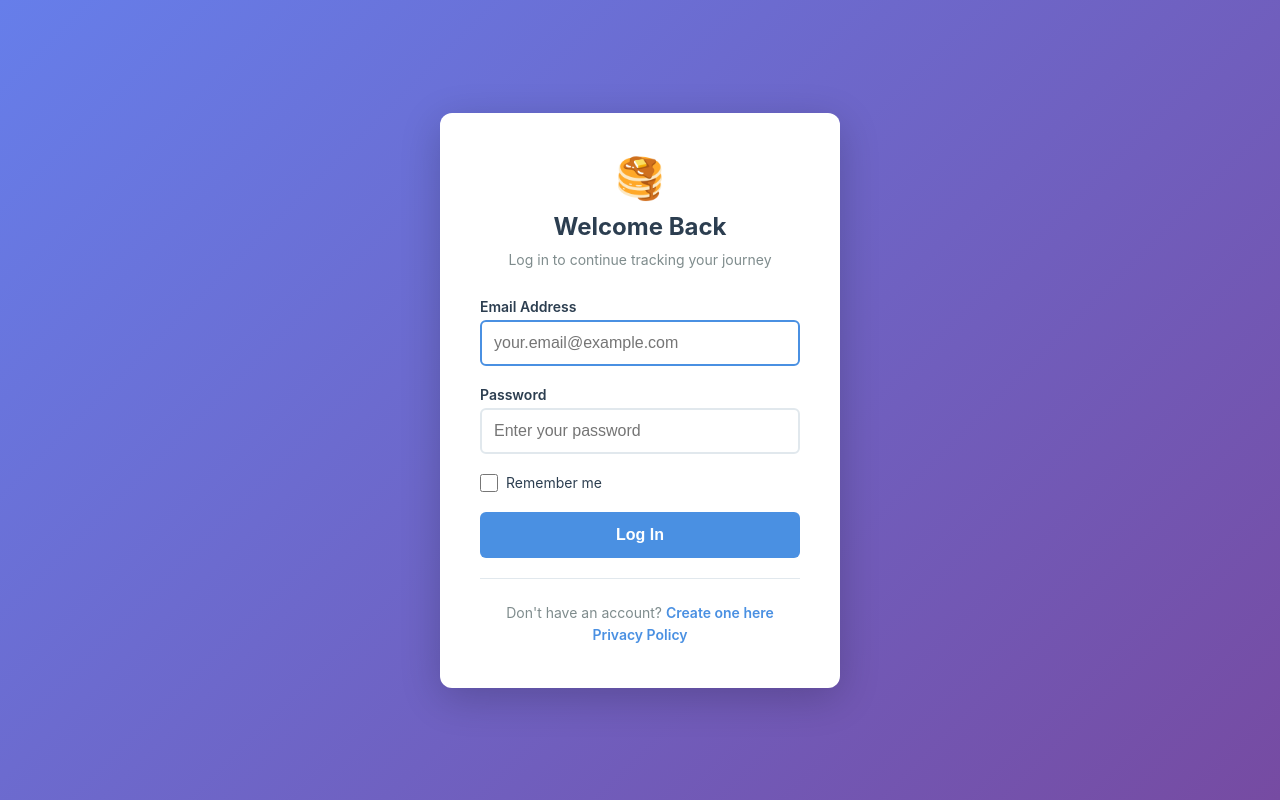
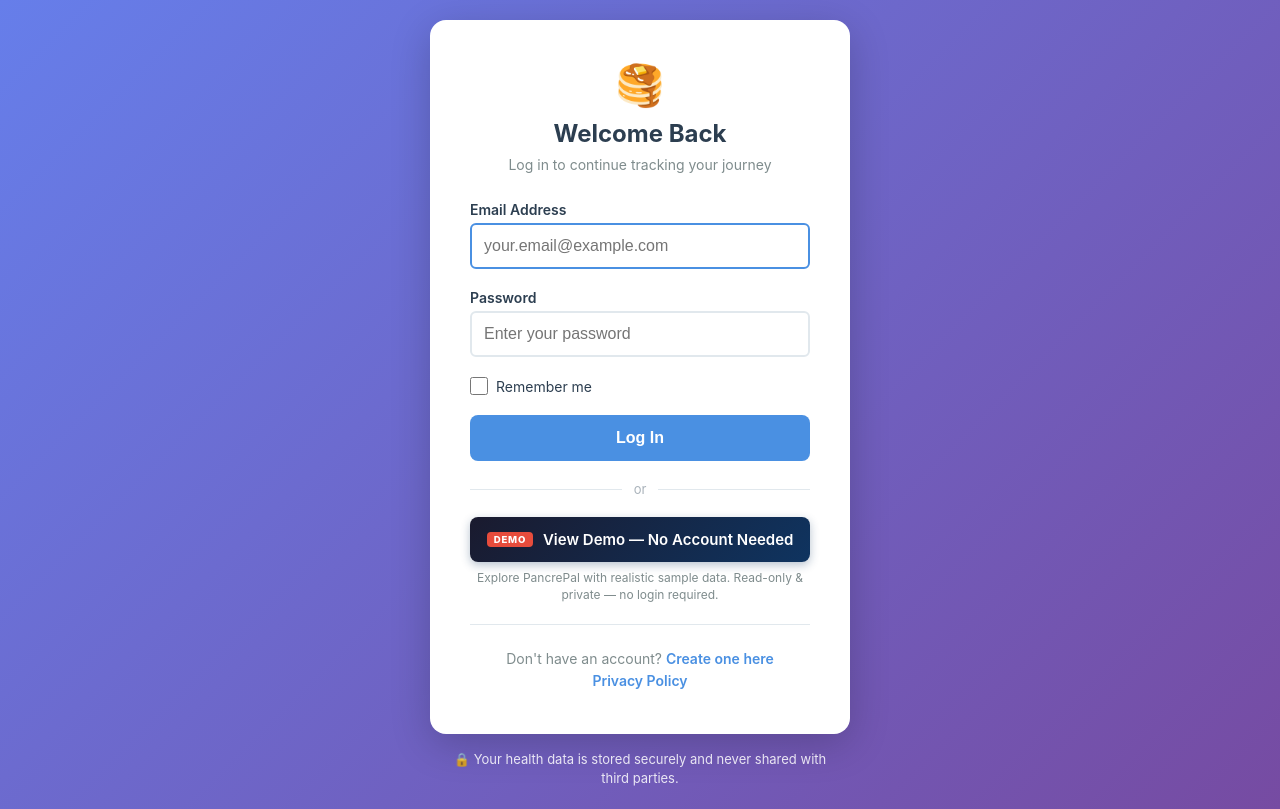
Before and after one commit to Eoinol12345/Pancrepal-3, a Flask app: page /login in a window 1280 px wide. Run offline with Flask 3, Linux system fonts and the light colour scheme.

Commit message:
Update login.html

```diff
--- a/templates/login.html
+++ b/templates/login.html
@@ -5,11 +5,7 @@
     <meta name="viewport" content="width=device-width, initial-scale=1.0">
     <title>Login - PancrePal</title>
     <style>
-        * {
-            margin: 0;
-            padding: 0;
-            box-sizing: border-box;
-        }
+        * { margin: 0; padding: 0; box-sizing: border-box; }
 
         body {
             font-family: -apple-system, BlinkMacSystemFont, 'Segoe UI', Arial, sans-serif;
@@ -21,147 +17,143 @@
             padding: 20px;
         }
 
+        .page-wrap {
+            display: flex;
+            flex-direction: column;
+            align-items: center;
+            gap: 1rem;
+            width: 100%;
+            max-width: 420px;
+        }
+
         .container {
             background: white;
             padding: 40px;
-            border-radius: 12px;
+            border-radius: 16px;
             box-shadow: 0 10px 40px rgba(0,0,0,0.2);
-            max-width: 400px;
             width: 100%;
         }
 
-        h1 {
-            text-align: center;
-            color: #2c3e50;
-            margin-bottom: 10px;
-            font-size: 2.5rem;
-        }
-
-        h2 {
-            text-align: center;
-            color: #2c3e50;
-            margin-bottom: 10px;
-        }
-
-        .subtitle {
-            text-align: center;
-            color: #7f8c8d;
-            margin-bottom: 30px;
-            font-size: 14px;
-        }
+        h1 { text-align:center; color:#2c3e50; margin-bottom:10px; font-size:2.5rem; }
+        h2 { text-align:center; color:#2c3e50; margin-bottom:8px; }
+        .subtitle { text-align:center; color:#7f8c8d; margin-bottom:28px; font-size:14px; }
 
         .alert {
-            padding: 12px;
-            margin-bottom: 20px;
-            border-radius: 6px;
-            font-size: 14px;
+            padding: 12px; margin-bottom: 16px; border-radius: 6px; font-size: 14px;
         }
+        .alert-error   { background:#fee; color:#c00; border-left:4px solid #c00; }
+        .alert-success { background:#efe; color:#060; border-left:4px solid #060; }
+        .alert-info    { background:#eff; color:#006; border-left:4px solid #06c; }
 
-        .alert-error {
-            background-color: #fee;
-            color: #c00;
-            border-left: 4px solid #c00;
-        }
-
-        .alert-success {
-            background-color: #efe;
-            color: #060;
-            border-left: 4px solid #060;
-        }
-
-        .alert-info {
-            background-color: #eff;
-            color: #006;
-            border-left: 4px solid #06c;
-        }
-
-        .form-group {
-            margin-bottom: 20px;
-        }
+        .form-group { margin-bottom: 20px; }
 
         label {
-            display: block;
-            margin-bottom: 5px;
-            color: #2c3e50;
-            font-weight: 600;
-            font-size: 14px;
+            display: block; margin-bottom: 5px;
+            color: #2c3e50; font-weight: 600; font-size: 14px;
         }
 
         input[type="email"],
         input[type="password"] {
-            width: 100%;
-            padding: 12px;
-            border: 2px solid #e1e8ed;
-            border-radius: 6px;
-            font-size: 16px;
-            transition: border-color 0.2s;
+            width: 100%; padding: 12px;
+            border: 2px solid #e1e8ed; border-radius: 6px;
+            font-size: 16px; transition: border-color 0.2s;
+        }
+        input:focus { outline: none; border-color: #4a90e2; }
+
+        .checkbox-group {
+            display: flex; align-items: center; gap: 8px; margin-bottom: 20px;
+        }
+        .checkbox-group input  { width: 18px; height: 18px; }
+        .checkbox-group label  { margin: 0; font-weight: normal; font-size: 14px; }
+
+        /* Primary login button */
+        .btn-login {
+            width: 100%; padding: 14px;
+            background-color: #4a90e2; color: white;
+            border: none; border-radius: 8px;
+            font-size: 16px; font-weight: 600; cursor: pointer;
+            transition: background-color 0.2s, transform 0.1s;
+        }
+        .btn-login:hover { background-color: #3a7bc8; transform: translateY(-1px); }
+
+        /* Divider */
+        .divider {
+            display: flex; align-items: center; gap: 0.75rem;
+            margin: 1.25rem 0; color: #aab3bb; font-size: 13px;
+        }
+        .divider::before, .divider::after {
+            content: ''; flex: 1; height: 1px; background: #e1e8ed;
         }
 
-        input:focus {
-            outline: none;
-            border-color: #4a90e2;
+        /* ================================================================
+           US-26: DEMO MODE BUTTON
+           ================================================================ */
+        .btn-demo {
+            display: flex;
+            align-items: center;
+            justify-content: center;
+            gap: 0.6rem;
+            width: 100%;
+            padding: 13px 16px;
+            background: linear-gradient(135deg, #1a1a2e 0%, #0f3460 100%);
+            color: white;
+            border: none;
+            border-radius: 8px;
+            font-size: 15px;
+            font-weight: 600;
+            cursor: pointer;
+            text-decoration: none;
+            transition: opacity 0.2s, transform 0.1s;
+            box-shadow: 0 3px 10px rgba(15, 52, 96, 0.3);
         }
 
-        .checkbox-group {
-            display: flex;
-            align-items: center;
-            gap: 8px;
-            margin-bottom: 20px;
+        .btn-demo:hover {
+            opacity: 0.92;
+            transform: translateY(-1px);
         }
 
-        .checkbox-group input {
-            width: 18px;
-            height: 18px;
+        .demo-pill-inline {
+            background: #e74c3c;
+            font-size: 0.6rem;
+            font-weight: 800;
+            letter-spacing: 0.8px;
+            padding: 0.15rem 0.45rem;
+            border-radius: 4px;
+            text-transform: uppercase;
         }
 
-        .checkbox-group label {
-            margin: 0;
-            font-weight: normal;
-            font-size: 14px;
+        .demo-hint {
+            text-align: center;
+            font-size: 12px;
+            color: #7f8c8d;
+            margin-top: 8px;
+            line-height: 1.4;
         }
 
-        button {
-            width: 100%;
-            padding: 14px;
-            background-color: #4a90e2;
-            color: white;
-            border: none;
-            border-radius: 6px;
-            font-size: 16px;
-            font-weight: 600;
-            cursor: pointer;
-            transition: background-color 0.2s;
-        }
-
-        button:hover {
-            background-color: #3a7bc8;
-        }
-
+        /* Footer links */
         .footer {
             text-align: center;
             margin-top: 20px;
             padding-top: 20px;
             border-top: 1px solid #e1e8ed;
         }
+        .footer p { color: #7f8c8d; font-size: 14px; margin: 5px 0; }
 
-        .footer p {
-            color: #7f8c8d;
-            font-size: 14px;
-            margin: 5px 0;
-        }
+        a { color: #4a90e2; text-decoration: none; font-weight: 600; }
+        a:hover { text-decoration: underline; }
 
-        a {
-            color: #4a90e2;
-            text-decoration: none;
-            font-weight: 600;
-        }
-
-        a:hover {
-            text-decoration: underline;
+        /* Privacy note below the card */
+        .privacy-note {
+            text-align: center;
+            color: rgba(255,255,255,0.85);
+            font-size: 13px;
+            max-width: 380px;
+            line-height: 1.5;
         }
     </style>
 </head>
 <body>
+    <div class="page-wrap">
         <div class="container">
             <h1>🥞</h1>
             <h2>Welcome Back</h2>
@@ -171,9 +163,7 @@
             {% with messages = get_flashed_messages(with_categories=true) %}
                 {% if messages %}
                     {% for category, message in messages %}
-                <div class="alert alert-{{ category }}">
-                    {{ message }}
-                </div>
+                    <div class="alert alert-{{ category }}">{{ message }}</div>
                     {% endfor %}
                 {% endif %}
             {% endwith %}
@@ -181,27 +171,16 @@
             <form method="POST" action="{{ url_for('login') }}">
                 <div class="form-group">
                     <label for="email">Email Address</label>
-                <input
-                    type="email"
-                    id="email"
-                    name="email"
-                    required
+                    <input type="email" id="email" name="email" required
                            placeholder="your.email@example.com"
-                    autocomplete="email"
-                    autofocus
-                >
+                           autocomplete="email" autofocus>
                 </div>
 
                 <div class="form-group">
                     <label for="password">Password</label>
-                <input
-                    type="password"
-                    id="password"
-                    name="password"
-                    required
+                    <input type="password" id="password" name="password" required
                            placeholder="Enter your password"
-                    autocomplete="current-password"
-                >
+                           autocomplete="current-password">
                 </div>
 
                 <div class="checkbox-group">
@@ -209,13 +188,33 @@
                     <label for="remember">Remember me</label>
                 </div>
 
-            <button type="submit">Log In</button>
+                <button type="submit" class="btn-login">Log In</button>
             </form>
+
+            <!-- Divider -->
+            <div class="divider">or</div>
+
+            <!-- ================================================================
+                 US-26: DEMO MODE ENTRY POINT
+                 Examiner / clinician view with pre-seeded realistic data.
+                 ================================================================ -->
+            <a href="{{ url_for('demo') }}" class="btn-demo">
+                <span class="demo-pill-inline">DEMO</span>
+                View Demo &mdash; No Account Needed
+            </a>
+            <p class="demo-hint">
+                Explore PancrePal with realistic sample data. Read-only &amp; private — no login required.
+            </p>
 
             <div class="footer">
                 <p>Don't have an account? <a href="{{ url_for('register') }}">Create one here</a></p>
                 <p><a href="{{ url_for('ethics') }}">Privacy Policy</a></p>
             </div>
         </div>
+
+        <p class="privacy-note">
+            🔒 Your health data is stored securely and never shared with third parties.
+        </p>
+    </div>
 </body>
 </html>
```
Lines whose indentation alone changed are shown as unchanged.
